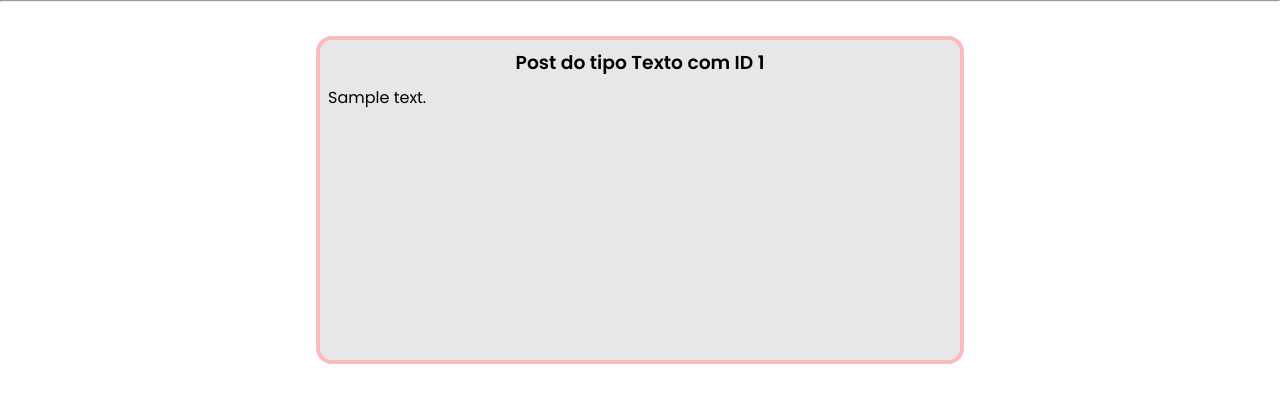
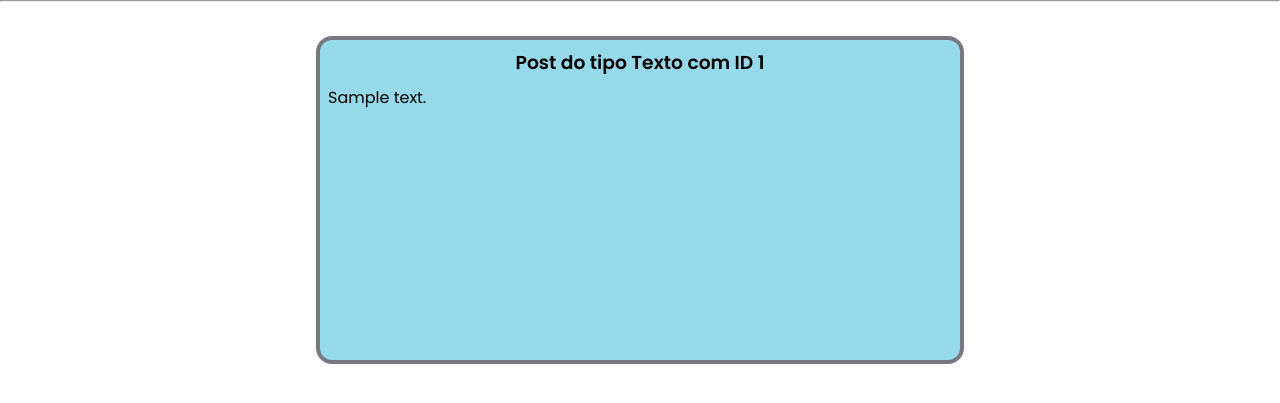
Before and after one commit to abeatrizreisdev/GerenciaPost, a PHP site: page /php/home.php in a window 1280 px wide. Shown: the part 80-483 px from the top of the page. Run offline with PHP 8.4, Linux system fonts and the light colour scheme; tables that the repository leaves empty hold one stand-in row (values such as "Sample post"); some libraries are stand-ins or nearby versions.

Commit message:
diferenciar cor, ultimo ajuste do projeto

```diff
--- a/css/geral.css
+++ b/css/geral.css
@@ -277,8 +277,8 @@ TEXTOSTRATEGY */
     width: 50vw;
     height: 40vh;
     max-height: 50vh;
-    background-color: rgb(231, 231, 231);
-    border: 0.6vh solid rgb(251, 187, 187);
+    background-color: rgba(138, 213, 232, 0.894);
+    border: 0.6vh solid rgb(120, 121, 128);
     border-radius: 2vh;
     margin: 2vh;
 
```
